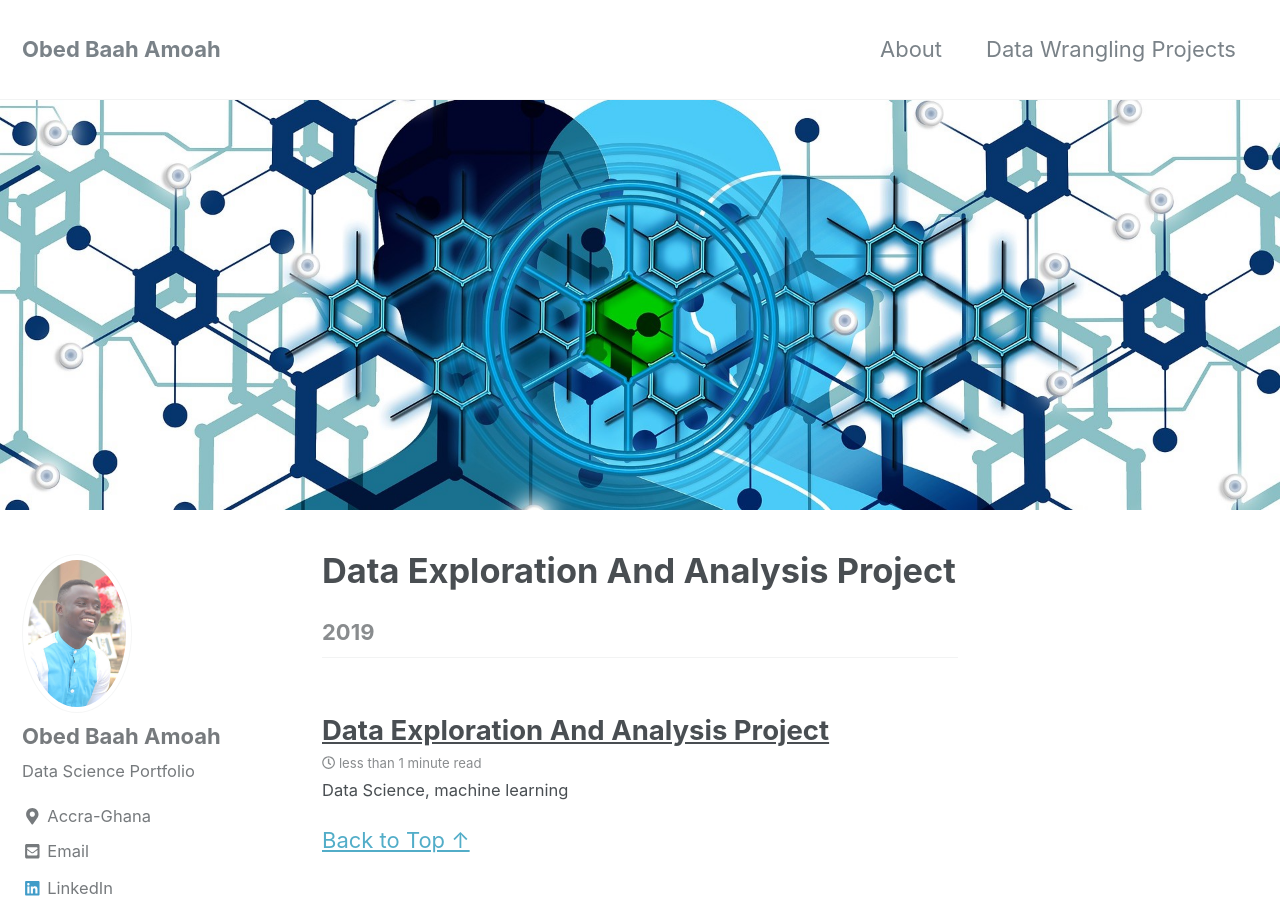
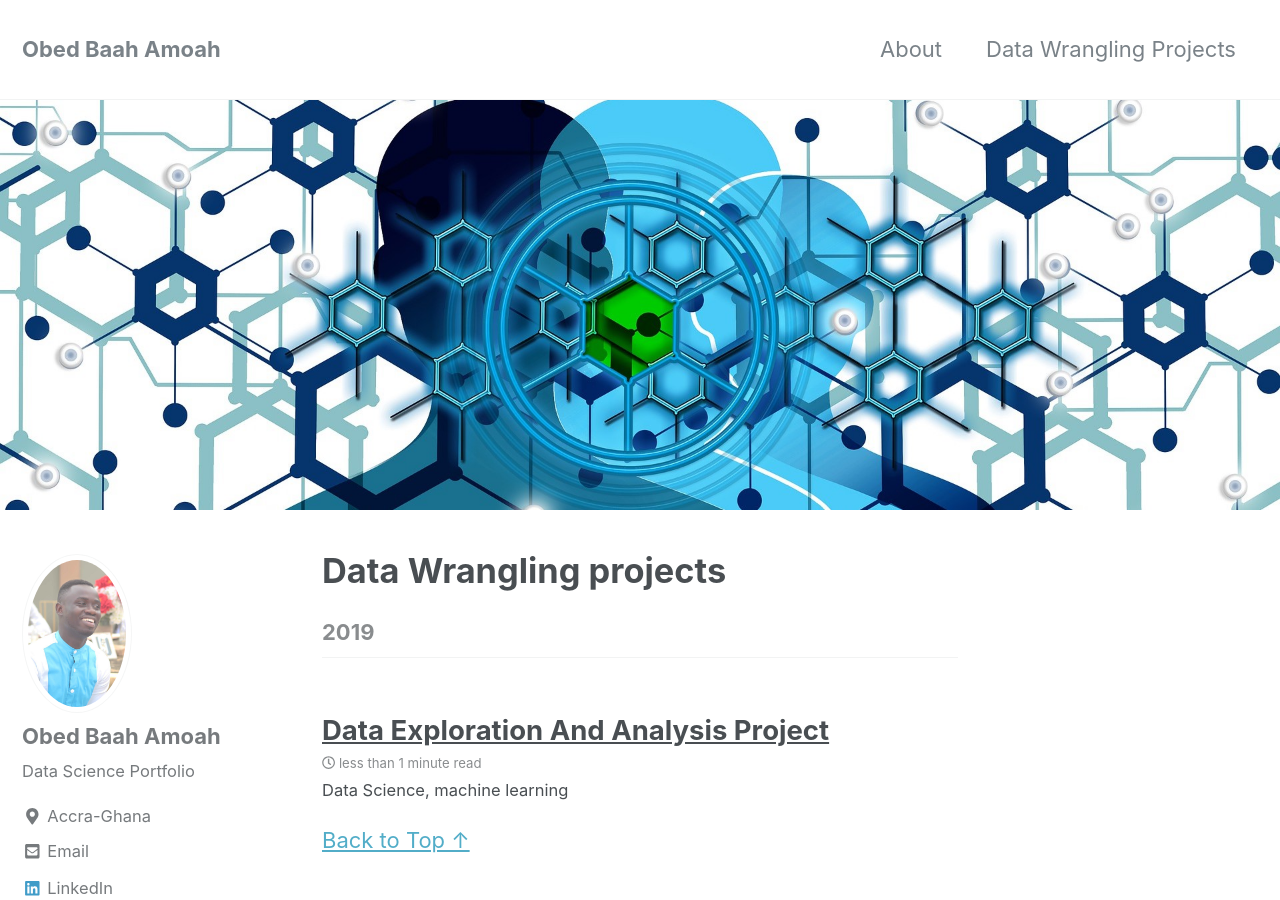
Before and after one commit to ObedAmoah/ObedAmoah.github.io, a Jekyll site: the page built from _pages/machinelearning.md, in a window 1280 px wide and 900 px high. Built offline with Jekyll 4.4.1, drawn with Linux system fonts in a browser that asks for light colours; nearby versions of some CDN libraries.

Commit message:
new github

```diff
--- a/_pages/machinelearning.md
+++ b/_pages/machinelearning.md
@@ -1,7 +1,7 @@
 ---
 layout: posts
-permalink: /data-exploration/
-title: "Data Exploration And Analysis Project"
+permalink: /data-wrangling/
+title: "Data Wrangling projects"
 author_profile: true
 header:
   image: "/images/qwe.jpg"
```
